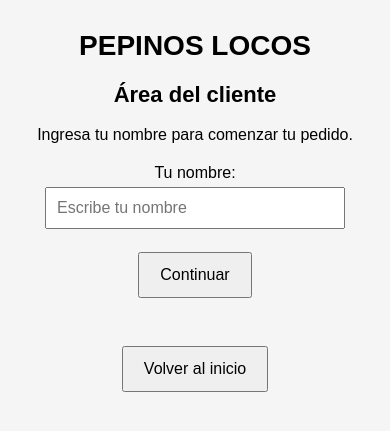
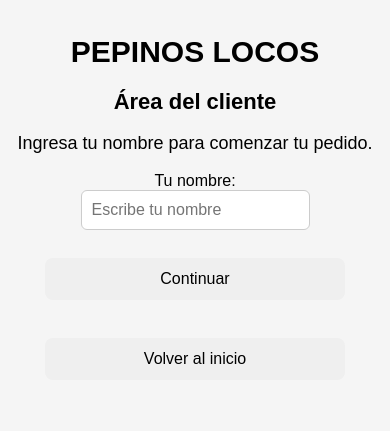
Before and after one commit to borjamarcela166-jpg/pepinos-locos, a Flask app: page /cliente in a window 390 px wide. Shown: the top 431 px of the page. Run offline with Flask 3, Linux system fonts and the light colour scheme.

Commit message:
Update estilo.css

```diff
--- a/static/estilo.css
+++ b/static/estilo.css
@@ -12,7 +12,7 @@ body {
 
 h1 {
     font-size: 40px;
-    margin-bottom: 20px;
+    margin: 20px 0;
 }
 
 h2 {
@@ -27,37 +27,28 @@ p {
     font-size: 18px;
 }
 
-form {
-    margin: 20px auto;
-    max-width: 600px;
-}
-
-input {
-    padding: 10px;
+button {
+    padding: 12px 25px;
+    margin: 10px;
     font-size: 16px;
-    margin-top: 5px;
-}
-
-button {
-    padding: 12px 20px;
-    font-size: 16px;
+    border: none;
+    border-radius: 8px;
     cursor: pointer;
 }
 
 .productos {
     display: flex;
     justify-content: center;
-    align-items: stretch;
     gap: 30px;
     flex-wrap: wrap;
 }
 
 .producto {
-    background-color: white;
+    background: white;
     padding: 20px;
-    border-radius: 10px;
     width: 300px;
-    box-shadow: 0 2px 8px rgba(0, 0, 0, 0.15);
+    border-radius: 12px;
+    box-shadow: 0 2px 8px rgba(0,0,0,0.15);
 }
 
 .producto img {
@@ -68,55 +59,30 @@ button {
     border-radius: 8px;
 }
 
-a {
-    text-decoration: none;
+input {
+    padding: 10px;
+    font-size: 16px;
+    border-radius: 6px;
+    border: 1px solid #ccc;
 }
 
 @media (max-width: 600px) {
 
     body {
-        width: 100%;
-        margin: 0;
-        padding: 20px 10px;
-        text-align: center;
+        padding: 15px 10px;
     }
 
     h1 {
-        font-size: 28px;
-        margin-top: 10px;
+        font-size: 30px;
     }
 
     h2 {
         font-size: 22px;
     }
 
-    h3 {
-        font-size: 20px;
-    }
-
-    p {
-        font-size: 16px;
-    }
-
-    form {
-        width: 100%;
-        max-width: 100%;
-    }
-
-    input {
-        width: 90%;
-        max-width: 300px;
-    }
-
-    button {
-        max-width: 90%;
-        margin: 5px;
-    }
-
     .productos {
         flex-direction: column;
         align-items: center;
-        gap: 20px;
     }
 
     .producto {
@@ -124,9 +90,8 @@ a {
         max-width: 350px;
     }
 
-    .producto img {
-        width: 100%;
-        height: auto;
-        max-width: 280px;
+    button {
+        width: 90%;
+        max-width: 300px;
     }
 }
```
